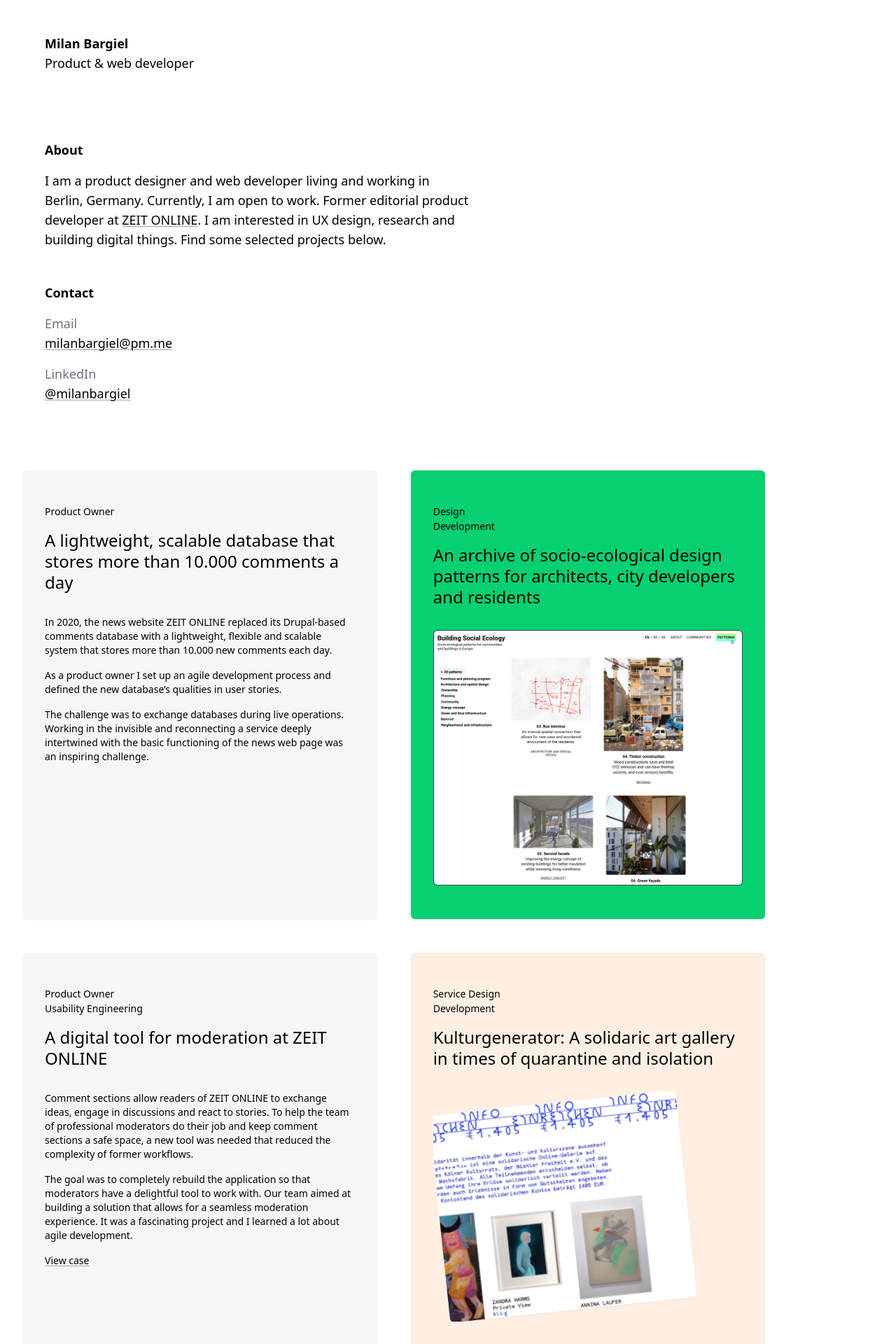
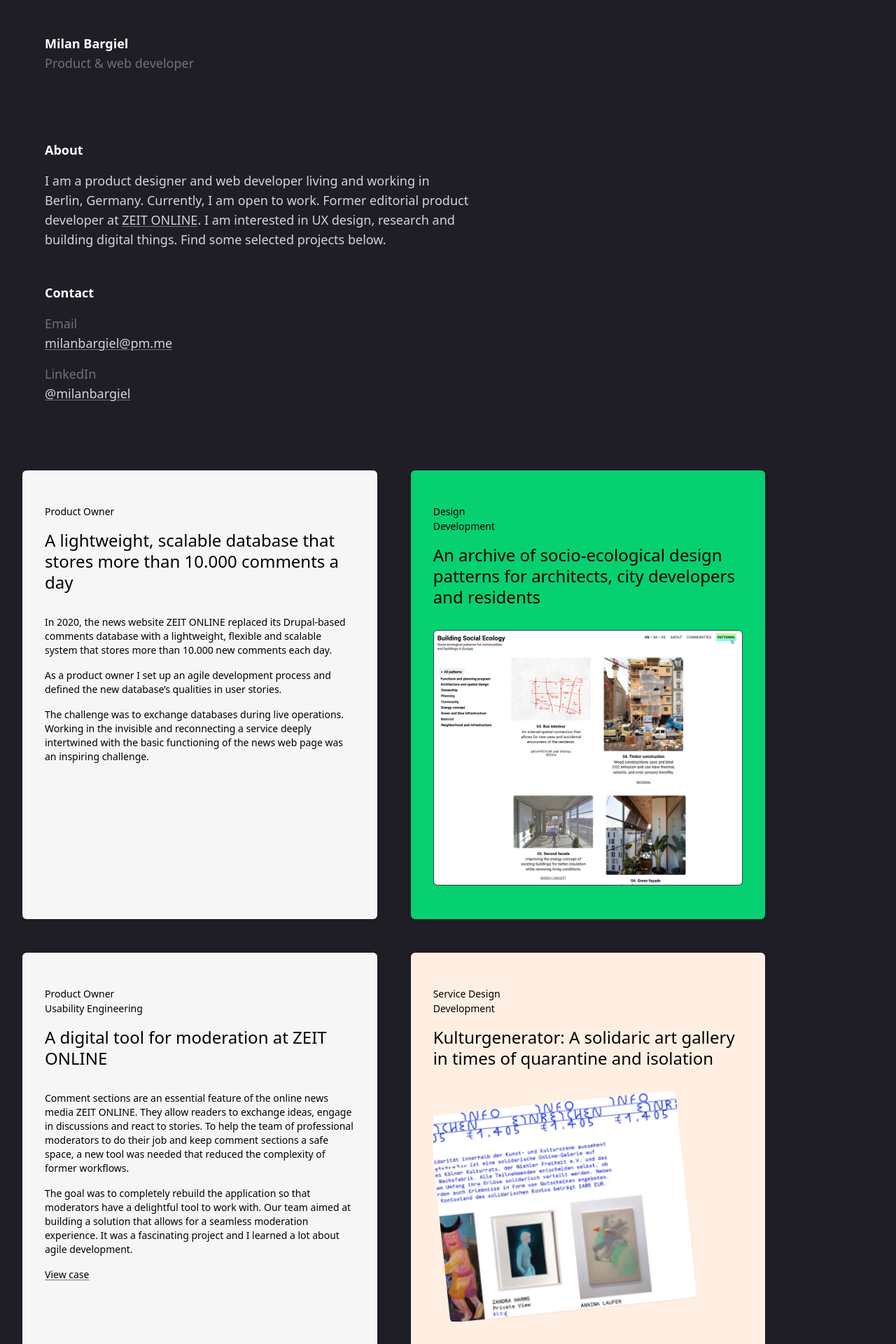
Before and after one commit to milanbargiel/portfolio, a Next.js app: page / in a window 1280 px wide. Shown: the top 1920 px of the page at 70% size. Built offline with nearby package versions, Linux system fonts and the light colour scheme.

Commit message:
Change layout to dark mode

```diff
--- a/components/intro.js
+++ b/components/intro.js
@@ -3,14 +3,15 @@ import Link from '../components/link'
 export default function Intro() {
   return (
     <div className="my-12 md:text-lg md:mx-8 md:mb-20 md:w-2/3 lg:w-3/5 xl:w-1/2 2xl:w-2/5">
-      <Link href="/" className="inline-block mb-24">
+      <Link href="/">
         <h1 className="font-semibold">Milan Bargiel</h1>
-        <span>Product & web developer</span>
       </Link>
-      <div className="mb-12">
-        <h2 className="font-semibold mb-4">About</h2>I am a product designer and
-        web developer living and working in Berlin, Germany. Currently, I am
-        open to work. Former editorial product developer at&nbsp;
+      <div className="text-gray-500 mb-24">Product & web developer</div>
+      <div className="mb-12 text-gray-300">
+        <h2 className="font-semibold mb-4 text-white">About</h2>I am a product
+        designer and web developer living and working in Berlin, Germany.
+        Currently, I am open to work. Former editorial product developer
+        at&nbsp;
         <Link
           variant="underline"
           href="https://www.zeit.de/autoren/B/Milan_Bargiel/indexhttps://www.zeit.de/autoren/B/Milan_Bargiel/index"
@@ -24,7 +25,7 @@ export default function Intro() {
       <div className="text-gray-500 md:basis-2/4">Email</div>
       <Link
         href="mailto:mail@milanbargiel.com"
-        className="inline-block mb-4"
+        className="inline-block text-gray-300 mb-4"
         variant="underline"
       >
         milanbargiel@pm.me
@@ -32,7 +33,7 @@ export default function Intro() {
       <div className="text-gray-500 md:basis-2/4">LinkedIn</div>
       <Link
         href="https://www.linkedin.com/in/milanbargiel"
-        className="inline-block mb-4"
+        className="inline-block text-gray-300 mb-4"
         variant="underline"
       >
         @milanbargiel
--- a/components/layout.js
+++ b/components/layout.js
@@ -2,7 +2,7 @@ import Head from 'next/head'
 
 export default function Layout({ children }) {
   return (
-    <div>
+    <div className="bg-[#1f1d25] text-white">
       <Head>
         <title>Milan Bargiel – building digital things</title>
         <meta
--- a/components/link.js
+++ b/components/link.js
@@ -9,7 +9,7 @@ function Link({ href, className, children, variant }) {
 
   switch (variant) {
     case 'underline':
-      customClasses = `underline underline-offset-2 decoration-1 decoration-gray-400 hover:decoration-2 hover:transition-all hover:decoration-gray-700 hover:duration-150 ${customClasses}`
+      customClasses = `underline underline-offset-2 decoration-1 decoration-gray-500 hover:text-white hover:transition-all hover:decoration-gray-300 hover:duration-150 ${customClasses}`
       break
   }
 
--- a/components/project-list.js
+++ b/components/project-list.js
@@ -6,7 +6,7 @@ import Link from '../components/link'
 export default function ProjectList() {
   return (
     <div>
-      <div className="mb-24 md:flex md:flex-wrap">
+      <div className="mb-24 text-black md:flex md:flex-wrap">
         <Project
           roles={['Product Owner']}
           title="A lightweight, scalable database that stores more than 10.000 comments a day"
@@ -40,11 +40,11 @@ export default function ProjectList() {
           title="A digital tool for moderation at ZEIT ONLINE"
         >
           <p className="mb-4">
-            Comment sections allow readers of ZEIT ONLINE to exchange ideas,
-            engage in discussions and react to stories. To help the team of
-            professional moderators do their job and keep comment sections a
-            safe space, a new tool was needed that reduced the complexity of
-            former workflows.
+            Comment sections are an essential feature of the online news media
+            ZEIT ONLINE. They allow readers to exchange ideas, engage in
+            discussions and react to stories. To help the team of professional
+            moderators to do their job and keep comment sections a safe space, a
+            new tool was needed that reduced the complexity of former workflows.
           </p>
           <p className="mb-4">
             The goal was to completely rebuild the application so that
--- a/pages/index.js
+++ b/pages/index.js
@@ -20,7 +20,7 @@ Home.getLayout = function getLayout(page) {
       <div className="text-center leading-tight mb-6">
         <Link
           href="/legal-notice"
-          className="font-semibold text-purple-500 hover:text-purple-700 md:text-sm"
+          className="font-semibold text-purple-700 hover:text-purple-500 md:text-sm"
         >
           Legal notice &<br className="md:hidden" /> data privacy
         </Link>
--- a/pages/legal-notice.js
+++ b/pages/legal-notice.js
@@ -49,7 +49,7 @@ LegalNotice.getLayout = function getLayout(page) {
       <div className="text-center leading-tight mb-6">
         <Link
           href="/"
-          className="font-semibold text-purple-500 hover:text-purple-700 md:text-sm"
+          className="font-semibold text-purple-700 hover:text-purple-500 md:text-sm"
         >
           Return to <br className="md:hidden" />
           homepage
--- a/tailwind.config.js
+++ b/tailwind.config.js
@@ -17,6 +17,7 @@ module.exports = {
           500: '#B1ADFC',
           700: '#8D89E0',
         },
+        dim: '#797673',
       },
       dropShadow: {
         apricot: '0px 20px 10px rgba(240, 224, 209, 0.4)',
```
